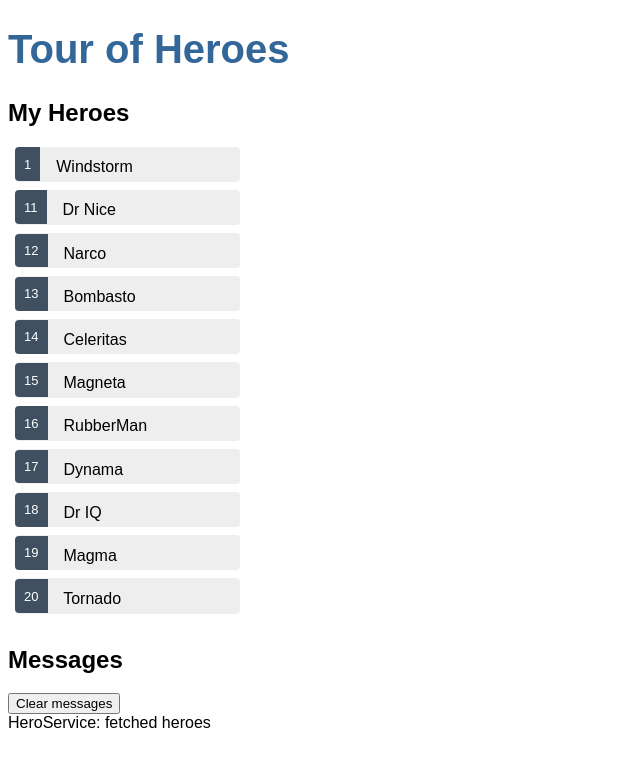
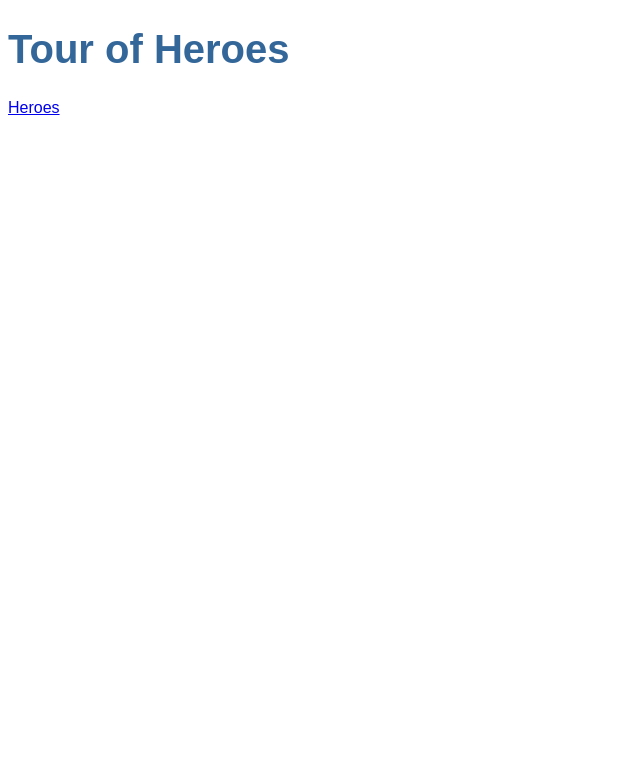
Before and after one commit to Lmaurinjollis/AngularTourOfHeroes, an Angular app: page / in a window 1280 px wide. Shown: the top 766 px of the page, without its empty margins (0-640 px from the left). Built offline with nearby package versions, Linux system fonts and the light colour scheme.

Commit message:
Routing
Setting the routing module to navigate in the app

```diff
--- a/src/app/app.component.html
+++ b/src/app/app.component.html
@@ -1,3 +1,8 @@
 <h1>{{title}}</h1>
-<app-heroes></app-heroes>
+<nav>
+  <a routerLink="/heroes">Heroes</a>
+</nav>
+<!--Display the component corresponding to the route-->
+<router-outlet></router-outlet>
+<!--Display the component-->
 <app-messages></app-messages>
--- a/src/app/app.module.ts
+++ b/src/app/app.module.ts
@@ -3,20 +3,25 @@ import { NgModule } from '@angular/core';
 import { FormsModule } from '@angular/forms'; //Must be included for the hero's form
 
 import { AppComponent } from './app.component';
+/*Imported by the CLI's command when generating the component/module */
 import { HeroesComponent } from './heroes/heroes.component';
 import { HeroDetailComponent } from './hero-detail/hero-detail.component';
-import { MessagesComponent } from './messages/messages.component'; //Imported by the CLI's command when generating the component
+import { MessagesComponent } from './messages/messages.component';
+import { AppRoutingModule } from './app-routing.module';
 
 @NgModule({
   declarations: [
     AppComponent,
+    /*Declared automatically by the CLI's command after the import*/
     HeroesComponent,
     HeroDetailComponent,
-    MessagesComponent //Declared automatically by the CLI's command when generating the component
+    MessagesComponent
   ],
   imports: [
     BrowserModule,
-    FormsModule //And should be declared in the import to use it
+    FormsModule,//It must be declared in the import to use it
+    /*Declared automatically by the CLI's command after the import*/
+    AppRoutingModule
   ],
   providers: [],
   bootstrap: [AppComponent]
```
Also changed, not shown: src/app/app-routing.module.ts (added, +13 -0 lines).
